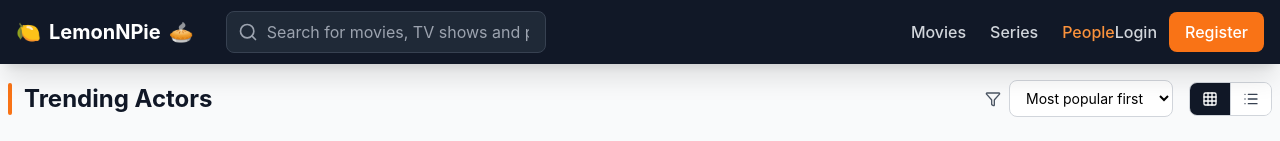
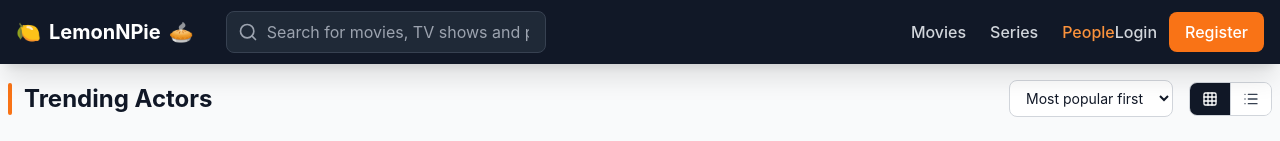
Before and after one commit to lazynerd-007/lpv1, a Vue app: page /people in a window 1280 px wide. Shown: the top 141 px of the page. Built offline with nearby package versions, Linux system fonts and the light colour scheme; grey boxes are pictures that could not be loaded; the HTML template or start-up script is replaced by a standard one.

Commit message:
style(PeoplePage): remove filter icon and update select text color
Update select dropdown styling to improve readability by changing text color to gray-900
Remove unused filter icon to clean up UI

```diff
--- a/src/pages/PeoplePage.vue
+++ b/src/pages/PeoplePage.vue
@@ -11,10 +11,9 @@
         <div class="flex items-center gap-4">
           <!-- Sort Dropdown -->
           <div class="flex items-center gap-2">
-            <Filter class="w-4 h-4 text-gray-600" />
             <select
               v-model="sortBy"
-              class="bg-white border border-gray-300 rounded-lg px-3 py-2 text-sm focus:outline-none focus:ring-2 focus:ring-orange-500"
+              class="bg-white border border-gray-300 rounded-lg px-3 py-2 text-sm text-gray-900 focus:outline-none focus:ring-2 focus:ring-orange-500"
             >
               <option value="popularity">Most popular first</option>
               <option value="name">Name A-Z</option>
```
